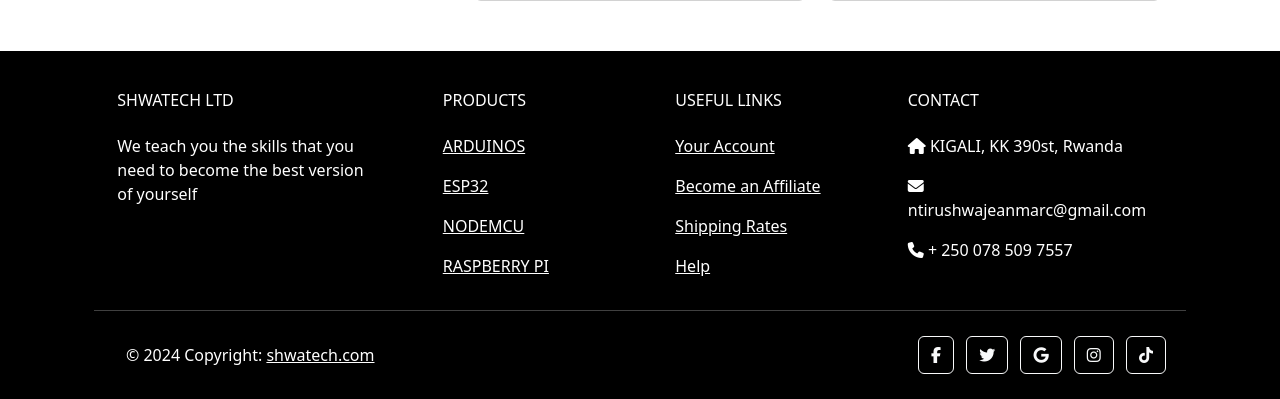
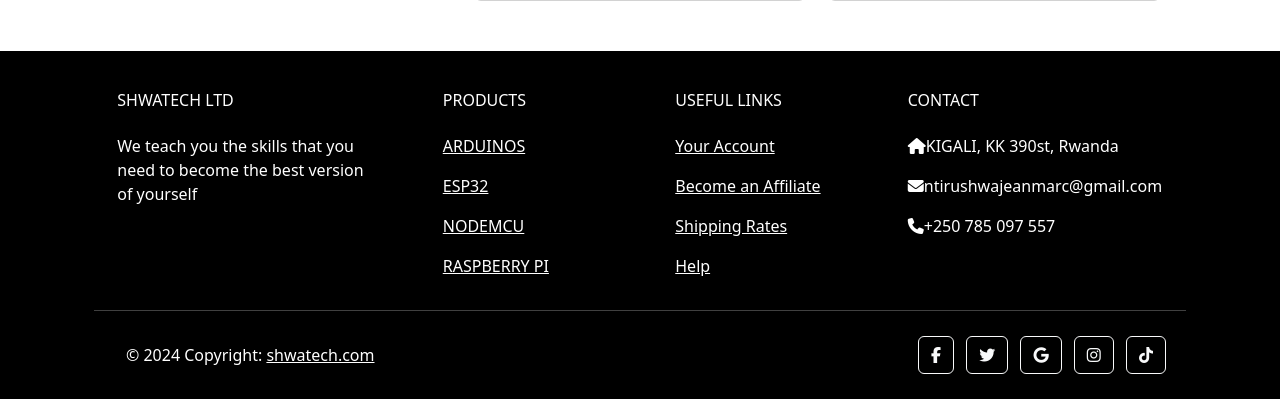
Before and after one commit to ntirushwajeanmarc/shwatech_web, a Flask app: page / in a window 1280 px wide. Shown: the part 649-1048 px from the top of the page. Run offline with Flask 3, Linux system fonts and the light colour scheme; some libraries are stand-ins or nearby versions.

Commit message:
new change

```diff
--- a/templates/index.html
+++ b/templates/index.html
@@ -298,9 +298,9 @@
           <!-- Grid column -->
           <div class="col-md-4 col-lg-3 col-xl-3 mx-auto mt-3">
             <h6 class="text-uppercase mb-4 font-weight-bold">Contact</h6>
-            <p><i class="fas fa-home mr-3"></i> KIGALI, KK 390st, Rwanda</p>
-            <p><i class="fas fa-envelope mr-3"></i> ntirushwajeanmarc@gmail.com</p>
-            <p><i class="fas fa-phone mr-3"></i> + 250 078 509 7557</p>
+            <p><i class="fas fa-home mr-3"></i>KIGALI, KK 390st, Rwanda</p>
+            <p><i class="fas fa-envelope mr-3"></i>ntirushwajeanmarc@gmail.com</p>
+            <p><i class="fas fa-phone mr-3"></i>+250 785 097 557</p>
 
           </div>
           <!-- Grid column -->
```
